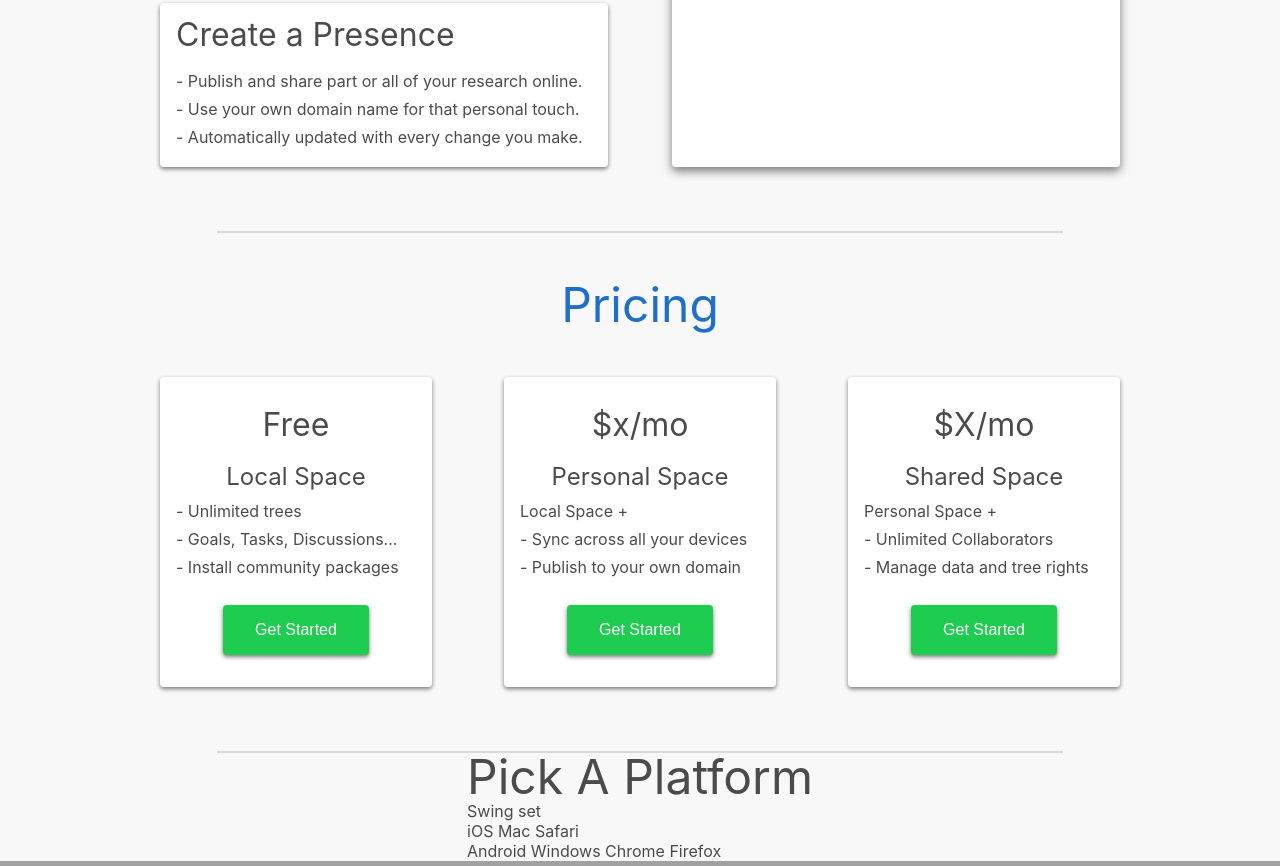
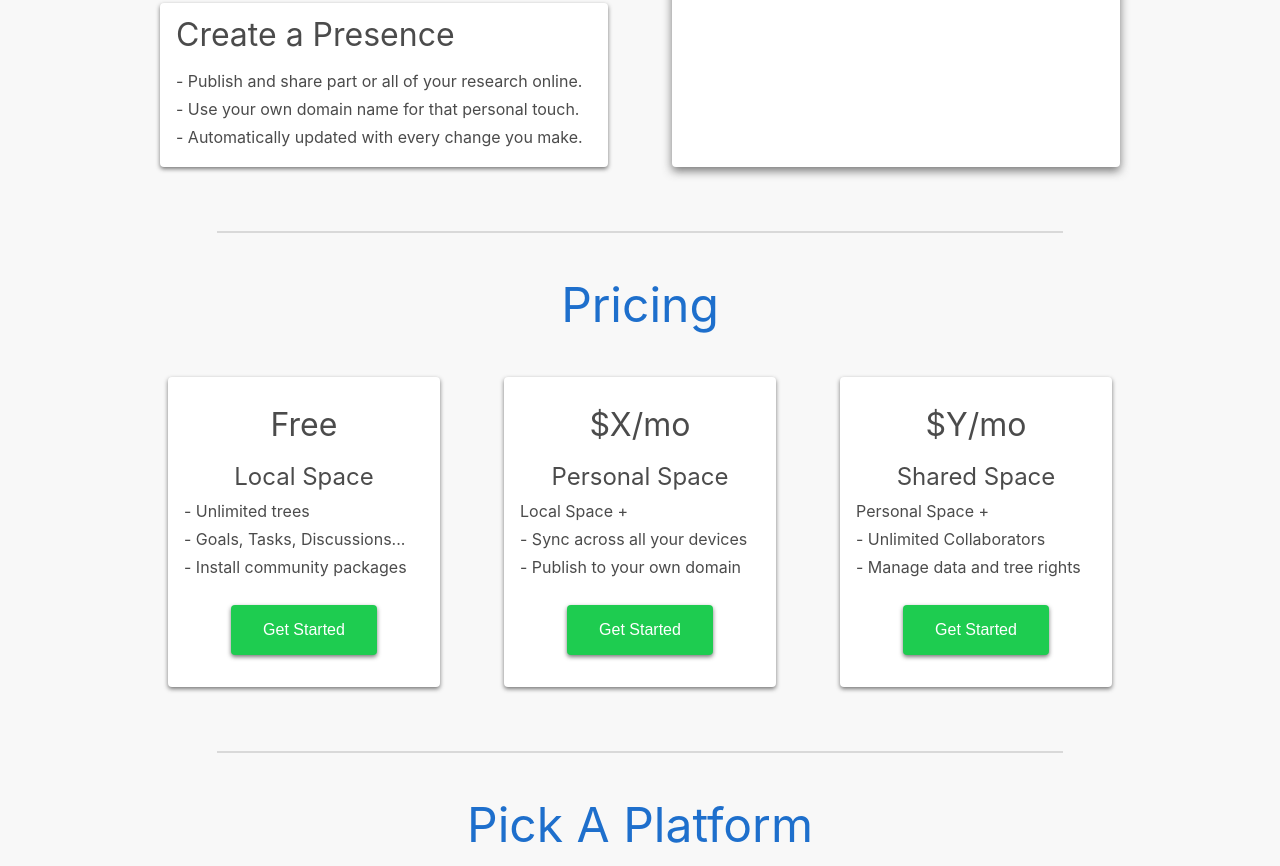
Before and after one commit to treehub-com/www, a website: page assets/index.html in a window 1280 px wide. Shown: the part 1931-2797 px from the top of the page. Drawn offline with Linux system fonts and the light colour scheme; files that its build step writes are made by us from their sources.

Commit message:
minimal layout complete

```diff
--- a/assets/css/site.css
+++ b/assets/css/site.css
@@ -80,9 +80,10 @@ header svg {
 
 header .logo {
   font-size: 1.5rem;
+  white-space: nowrap;
 }
 
-header a {
+header a:not(:first-child) {
   margin-left: 1.5rem;
 }
 
@@ -124,6 +125,7 @@ main {
   border: 0;
   border-radius: .25rem;
   box-shadow: 0 2px 4px 0 rgba(55,55,55,0.67);
+  cursor: pointer;
 }
 
 .about {
@@ -151,6 +153,10 @@ main {
   margin: 4rem 2rem 0 2rem;
 }
 
+.about-cards .card {
+  cursor: pointer;
+}
+
 .about-cards .card:not(:first-child):not(:last-child) {
   margin: 4rem 0;
 }
@@ -168,19 +174,19 @@ main {
   flex-direction: column;
   align-items: center;
   width: 100%;
-  max-width: 60rem;
+  max-width: 64rem; /* 60 for content, 4 for children margin */
   margin: 3rem 0 4rem 0;
 }
 
 .pricing h2 {
   color: var(--color-blue);
-  margin-bottom: 3rem;
+  margin-bottom: -1rem;
 }
 
 .pricing-cards {
   display: flex;
   flex-wrap: wrap;
-  justify-content: space-between;
+  justify-content: center;
   width: 100%;
 }
 
@@ -188,6 +194,8 @@ main {
   display: flex;
   flex-direction: column;
   align-items: center;
+  margin: 4rem 2rem 0 2rem;
+  cursor: pointer;
 }
 
 .pricing-cards h3 {
@@ -213,11 +221,54 @@ main {
   border: 0;
   border-radius: .25rem;
   box-shadow: 0 2px 4px 0 rgba(55,55,55,0.67);
+  cursor: pointer;
+}
+
+.download {
+  display: flex;
+  flex-direction: column;
+  align-items: center;
+  width: 100%;
+  max-width: 64rem; /* 60 for content, 4 for children margin */
+  margin: 3rem 0 4rem 0;
+}
+
+.download h2 {
+  margin-bottom: 3rem;
+  color: var(--color-blue);
+  text-align: center;
+}
+
+.download-links {
+  display: flex;
+  flex-direction: column;
+  align-items: center;
+}
+
+.download-links > div {
+  display: flex;
+  flex-wrap: wrap;
+  justify-content: center;
+  align-items: center;
+}
+
+.download a {
+  display: inline-block;
+    width: 5rem;
+    padding: 1rem 4rem;
+    font-size: 1.5rem;
+    color: var(--color-blue);
+    text-align: center;
+}
+
+.download a[disabled] {
+  color: #A1A1A1;
 }
 
 footer {
   display: flex;
   padding: 1rem;
+  color: var(--color-white);
   background-color: #A1A1A1;
 }
 
--- a/assets/index.html
+++ b/assets/index.html
@@ -9,17 +9,17 @@
   </head>
   <body>
     <header>
-      <div class="logo">
+      <a class="logo" href="/">
         <svg viewBox="0 0 145 140" xmlns="http://www.w3.org/2000/svg"><title>Logo</title><path d="M70 10v130H50V20H0V0h70v10zm75 50v80h-20V70H90V50h55v10z" fill="#404341" fill-rule="evenodd"/></svg>
         Treehub
-      </div>
+      </a>
       <a href="#download">DOWNLOAD</a>
       <a href="#pricing">PRICING</a>
     </header>
     <main>
       <section id="banner">
         <h1>Do Family History, Together</h1>
-        <h3>Any time, any where, with anyone</h3>
+        <h3>Any time, anywhere, with anyone</h3>
         <button>Get Started Today</button>
       </section>
       <section class="about">
@@ -100,7 +100,7 @@
             <button>Get Started</button>
           </div>
           <div class="card" depth="1">
-            <h3>$x/mo</h3>
+            <h3>$X/mo</h3>
             <h4>Personal Space</h4>
             <p>
               Local Space +<br />
@@ -110,7 +110,7 @@
             <button>Get Started</button>
           </div>
           <div class="card" depth="1">
-            <h3>$X/mo</h3>
+            <h3>$Y/mo</h3>
             <h4>Shared Space</h4>
             <p>
               Personal Space +<br />
@@ -124,7 +124,6 @@
       <hr />
       <section class="download">
         <h2>Pick A Platform</h2>
-        <div>Swing set</div>
         <div class="download-links">
           <div>
             <a href="#" disabled>iOS</a>
@@ -147,4 +146,5 @@
       <a href="https://underground.treehub.com">Underground</a>
     </footer>
   </body>
+  <script src="/s/js/site.js"></script>
 </html>
```
